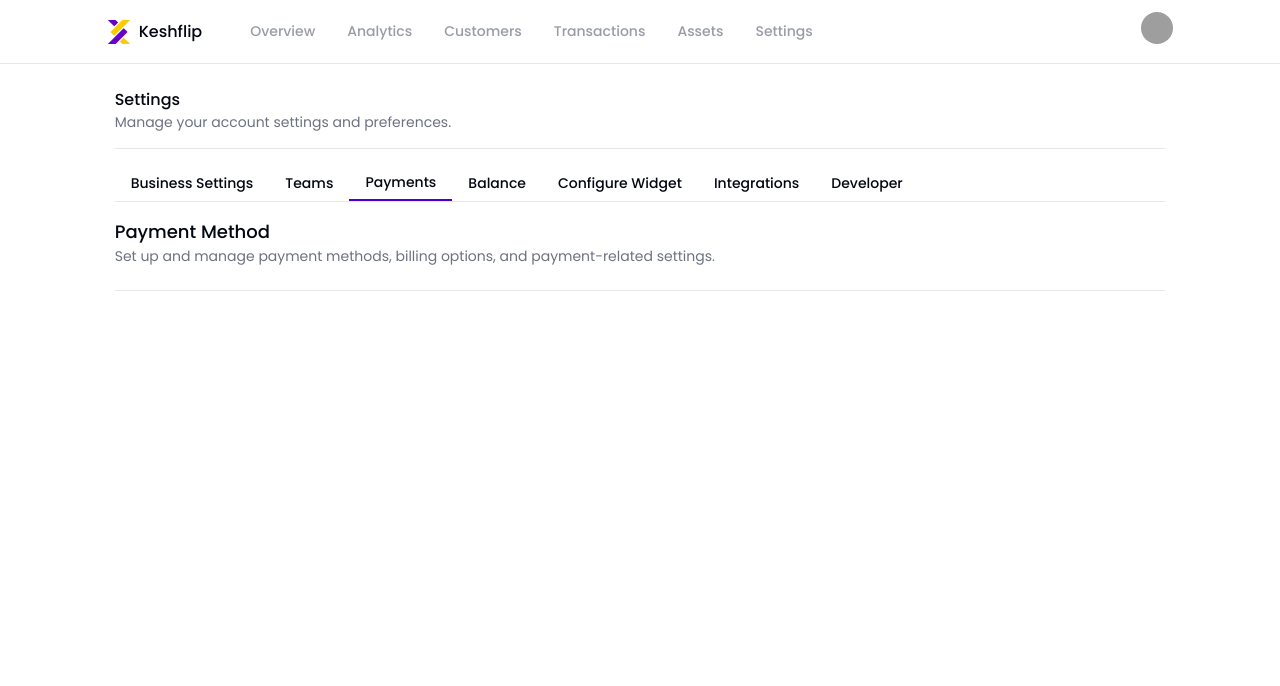
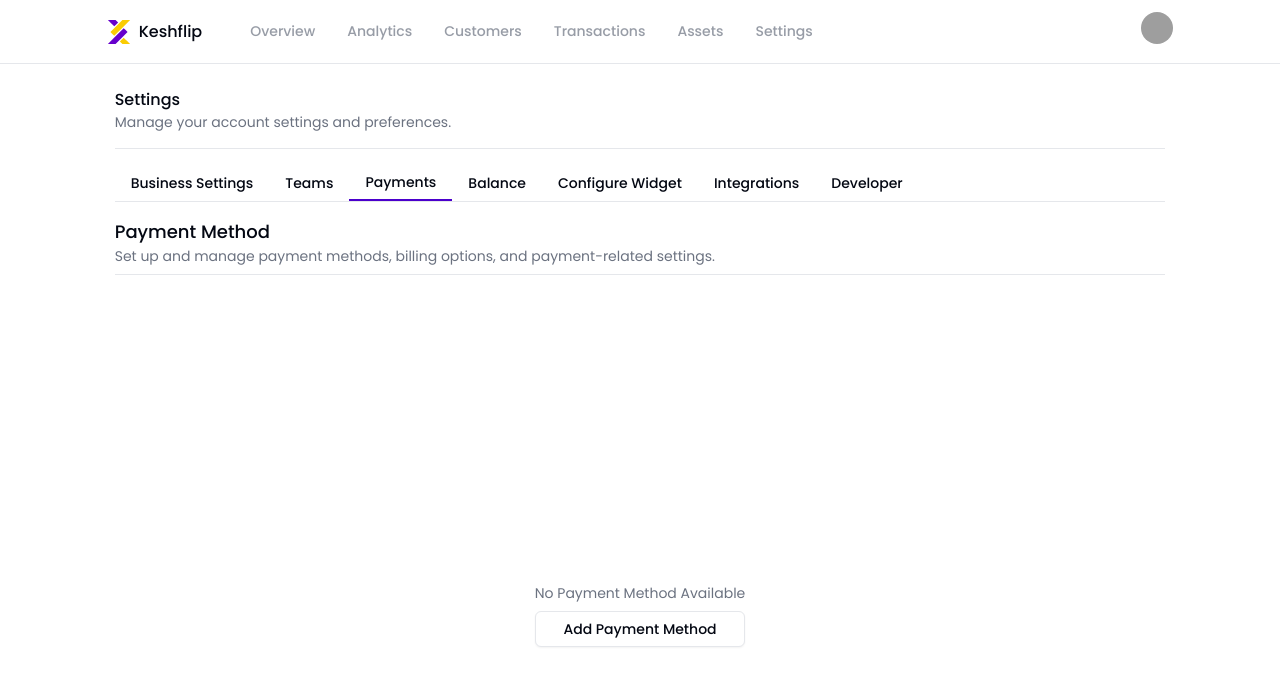
Before and after one commit to RndmRdwn/Kesh-ramper-dashboard, a Next.js app: page /settings/payments in a window 1280 px wide. Shown: the top 686 px of the page. Built offline with nearby package versions, Linux system fonts and the light colour scheme; grey boxes are pictures that could not be loaded.

Commit message:
added some final touches

```diff
--- a/src/app/(dashboard)/settings/balance/page.tsx
+++ b/src/app/(dashboard)/settings/balance/page.tsx
@@ -4,7 +4,7 @@ import React from 'react'
 
 const BalancePage = () => {
   return (
-    <div className="space-y-6">
+    <div className="flex flex-col gap-2">
       <div>
         <h3 className="text-lg font-medium">Balance</h3>
         <p className="text-sm text-muted-foreground">
--- a/src/app/(dashboard)/settings/developers/page.tsx
+++ b/src/app/(dashboard)/settings/developers/page.tsx
@@ -94,7 +94,7 @@ const DevelopersPage = () => {
         <div className="grid gap-2">
           <Label className=''>Generate API Keys</Label>
           <div className="flex gap-3">
-            <Input placeholder="Search API Keys..." />
+            <Input placeholder="Search API Keys..." className='py-5' />
             <GenerateApiKey
               open={isOpen}
               onClose={(va) => setIsOpen(va)}
--- a/src/app/(dashboard)/settings/integrations/page.tsx
+++ b/src/app/(dashboard)/settings/integrations/page.tsx
@@ -1,8 +1,16 @@
+'use client'
+
+import { Button } from '@/components/shadcn/ui/button'
 import { Separator } from '@/components/shadcn/ui/separator'
 import React from 'react'
+import { toast } from 'sonner'
 
 
 const IntegrationsPage = () => {
+
+  const handleClick = () => {
+    toast('Setting up Integration is not available yet ')
+  }
   return (
     <div className="space-y-6">
       <div>
@@ -12,6 +20,16 @@ const IntegrationsPage = () => {
         </p>
       </div>
       <Separator />
+
+      <div className='py-4 w-full h-[680px] flex justify-center items-center'>
+
+        <div className=' flex flex-col gap-2'>
+          <h2 className='text-sm text-muted-foreground'>No Integration connected to this platform. </h2>
+          <Button variant='outline' className='text-sm' onClick={() => handleClick()}>
+              Set up integrations
+          </Button>
+        </div>
+      </div>
     </div>
   )
 }
--- a/src/app/(dashboard)/settings/payments/page.tsx
+++ b/src/app/(dashboard)/settings/payments/page.tsx
@@ -1,10 +1,20 @@
+'use client'
+
+import { Button } from '@/components/shadcn/ui/button'
 import { Separator } from '@/components/shadcn/ui/separator'
 import React from 'react'
+import { toast } from 'sonner'
 
 
 const PaymentsPage = () => {
+
+  const handleClick = () => {
+    toast('Adding Payment Method is not available yet')
+  }
+
   return (
-    <div className="space-y-6">
+    <div>
+      <div className="flex flex-col gap-2">
         <div>
           <h3 className="text-lg font-medium">Payment Method</h3>
           <p className="text-sm text-muted-foreground">
@@ -14,6 +24,18 @@ const PaymentsPage = () => {
         <Separator />
 
       </div>
+      <div className='py-4 w-full h-[680px] flex justify-center items-center'>
+
+        <div className=' flex flex-col gap-2'>
+          <h2 className='text-sm text-muted-foreground'>No Payment Method Available</h2>
+          <Button variant='outline' className='text-sm' onClick={() => handleClick()}>
+              Add Payment Method
+          </Button>
+        </div>
+      </div>
+
+
+    </div>
   )
 }
 
--- a/src/app/(dashboard)/support/page.tsx
+++ b/src/app/(dashboard)/support/page.tsx
@@ -3,9 +3,9 @@ import React from 'react'
 
 const SupportPage = () => {
   return (
-    <div className='w-full h-[700px] border rounded-xl '>
+    <div className='w-full h-[900px] border shadow-inner rounded-xl '>
         <div className='flex items-center justify-center h-full'>
-            <h2 className='text-xl font-medium text-muted-foreground'>Support Page</h2>
+            <h2 className='text-xl font-normal text-muted-foreground'>Support Page</h2>
         </div>
     </div>
   )
--- a/src/app/auth/sign-in/components/loginForm.tsx
+++ b/src/app/auth/sign-in/components/loginForm.tsx
@@ -5,15 +5,14 @@ import Image from 'next/image'
 import Link from 'next/link'
 import React from 'react'
 
-type Props = {}
 
-const LoginForm = (props: Props) => {
+const LoginForm = () => {
   return (
     <div className='flex flex-col gap-6 py-4'>
       <div className="grid gap-6">
         <div className="grid gap-2">
           <Label htmlFor="email">Email</Label>
-          <Input id="email" type="email" placeholder="m@example.com" className='rounded-lg border-primary/20 py-6 text-sm' required />
+          <Input id="email" type="email" className='rounded-lg border-primary/20 py-6 text-sm' required />
         </div>
         <div className="grid gap-2">
           <div className="flex items-center">
--- a/src/app/page.tsx
+++ b/src/app/page.tsx
@@ -70,7 +70,7 @@ export default function Home() {
           </div>
           <div className="w-full h-full relative  justify-center items-center flex">
             <div className="w-full flex lg:flex-row  h-full flex-col justify-between gap-12 items-center">
-              <div className="flex flex-col lg:items-start items-center  h-full lg:pt-36   pt-8 gap-8">
+              <div className="flex flex-col lg:items-start items-center  h-full lg:pt-48   pt-8 gap-8">
                 <div className="w-full flex flex-col justify-center lg:items-start items-center gap-5  lg:pr-2">
                   <h2 className="text-sm p-2  w-fit px-4 font-medium text-white bg-gradient-to-tr from-[#E59CFF3D]/25 via-[#BA9CFF3D]/25 to-[#9CB2FF3D]/25 rounded-full">Fast, Secure Crypto Trading</h2>
                   <h2 className="lg:text-5xl text-4xl  text-white font-semibold lg:text-start text-center">
--- a/src/components/modals/GenerateApiKey.tsx
+++ b/src/components/modals/GenerateApiKey.tsx
@@ -54,7 +54,7 @@ const GenerateApiKey = ({ open, onClose, fetchApiName, fetchPermissions, fetchAp
     <div>
     <Dialog open={open} onOpenChange={onClose}>
       <DialogTrigger asChild>
-        <Button>Generate API Key</Button>
+        <Button className='p-5'>Generate API Key</Button>
       </DialogTrigger>
       <DialogContent className="max-w-xl">
         <DialogHeader>
--- a/src/components/shared/CustomColorSelect.tsx
+++ b/src/components/shared/CustomColorSelect.tsx
@@ -31,9 +31,9 @@ export function CustomColorSelect({
   // State to manage the colors list
   const [data, setData] = useState<DefaultSelectType[]>([
     { id: 1, name: "Color 1", value: "#6600CC" },
-    { id: 2, name: "Color 2", value: "#00ff00" },
-    { id: 3, name: "Color 3", value: "#0000ff" },
-    { id: 4, name: "Color 4", value: "#ffff00" },
+    { id: 2, name: "Color 2", value: "#0B6E4F" },
+    { id: 3, name: "Color 3", value: "#FA9F42" },
+    { id: 4, name: "Color 4", value: "#721817" },
   ]);
 
   // State for custom color input
```
Lines whose indentation alone changed are shown as unchanged.
